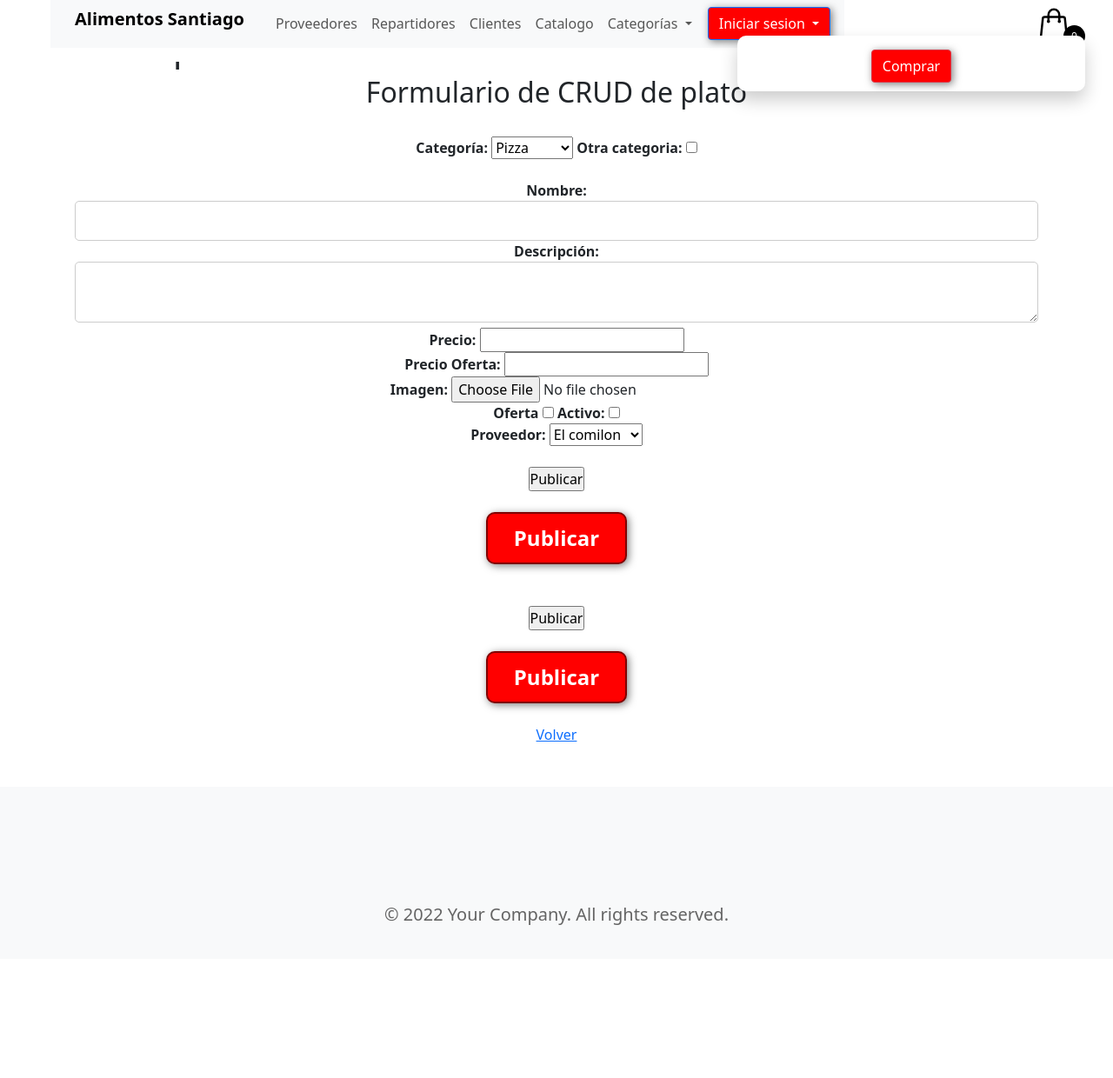
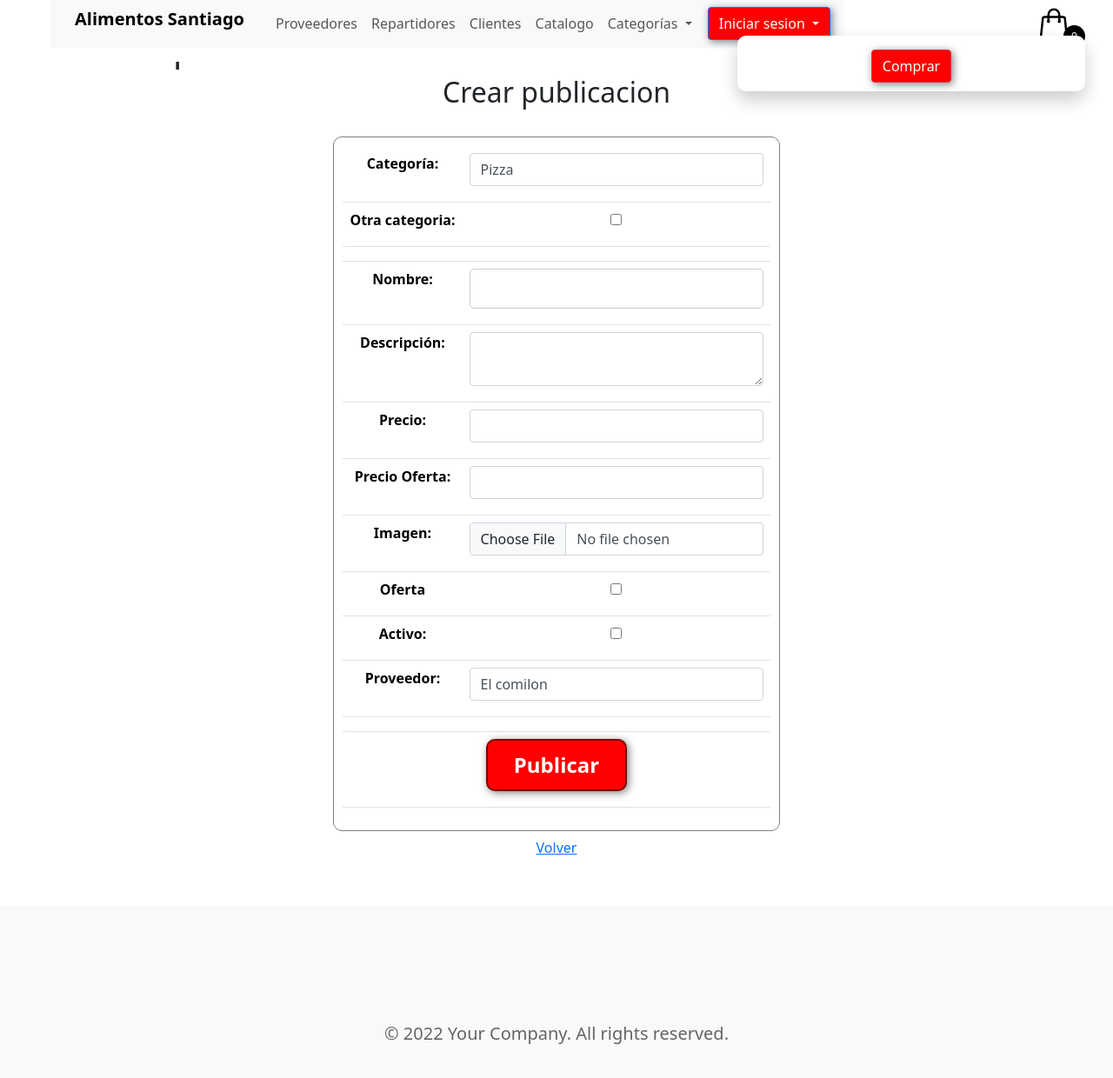
Before and after one commit to DanGodfray/1-AlimentosSantiago, a Django app: page /registrarPlato in a window 1280 px wide. Shown: the part 17-1257 px from the top of the page at 87% size. Before the commit the page ends 1081 px from the top, so only its background shows below. Run offline with Django 5.2, Linux system fonts and the light colour scheme; data comes from the database, SQL or seed files in the repository; some libraries are stand-ins or nearby versions.

Commit message:
se corrige lasubida de fotos en la publicacion

```diff
--- a/usuarios/templates/usuarios/plato_add.html
+++ b/usuarios/templates/usuarios/plato_add.html
@@ -6,17 +6,22 @@
 {% block container %}
 <h1>Crear publicacion</h1>
 
-<div style="text-align: center">
-    <h2>Formulario de CRUD de plato</h2><br>
-    <form enctype="multipart/form-data" action="registrarPlato" method="POST">
+<div style="text-align: center" class="col-md-12">
+    <div style="display: flex; flex-direction: column; align-items: center;">
+        <h2>Crear publicacion</h2><br>
+        <form enctype="multipart/form-data" action="registrarPlato" method="POST" style="border-radius: 10px;border: 1px solid grey; padding: 10px; col-md-12">
             <!--token de seguridad obligatorio para el traslado de datos-->
             {% csrf_token %}
 
-        <label id="categoria2" for="categoria">Categoría:</label>
-        <select id="categoria" name="categoria" value="" required>
-
+            <div style="display: flex; flex-direction: column; align-items: flex-start;">
+                <table class="table">
+                    <tr>
+                        <td>
+                            <label id="categoria2" for="categoria" style="margin-bottom: 10px;">Categoría:</label>
+                        </td>
+                        <td>
+                            <select id="categoria" name="categoria" value="" required class="form-control" style="margin-bottom: 10px;">
                                 {% for categoria in listaCategorias %}
-
                                     {% if categoria.nom_categoria == listaPlatos.id_plato.nom_plato %}
                                         <option  value="{{categoria.nom_categoria}}" selected>{{categoria.nom_categoria}}</option>
                                     {% else %}
@@ -24,77 +29,116 @@
                                     {% endif %}
                                 {% endfor %}
                             </select>
-
-        <label for="categoria">Otra categoria:</label>
-        <input type="checkbox" id="categoria-checkbox" name="categoriaCheck">
-        <br>
-
-        <label id="otracat2" for="otracat">Nombre Categoria:</label>
+                        </td>
+                    </tr>
+                    <tr>
+                        <td>
+                            <label for="categoria" style="margin-bottom: 10px;">Otra categoria:</label>
+                        </td>
+                        <td>
+                            <input type="checkbox" id="categoria-checkbox" name="categoriaCheck" style="margin-bottom: 10px;">
+                        </td>
+                    </tr>
+                    <tr>
+                        <td>
+                            <label id="otracat2" for="otracat" style="margin-bottom: 10px;">Nombre Categoria:</label>
+                        </td>
+                        <td>
                             {% for categoria in listaCategorias  %}
-        <input type="text" id="otracat" name="categoria" value="{{categoria.nom_categoria}}" required>
+                                <input type="text" id="otracat" name="categoria" value="{{categoria.nom_categoria}}" required class="form-control" style="margin-bottom: 10px;">
                             {% endfor %}
-        <br>
-
-        <label for="nombre">Nombre:</label>
-        <input type="text" name="nombre"  >
-        <br>
-
-        <label for="descripcion">Descripción:</label>
-        <textarea name="descripcion"></textarea>
-        <br>
-
-        <label for="precio">Precio:</label>
-        <input type="number" name="precio" id="precio" required>
-        <br>
-
-        <label for="oferta">Precio Oferta:</label>
-        <input type="number" name="oferta" id="oferta">
-        <br>
-
-        <label for="foto">Imagen:</label>
-        <input type="file" name="imagen" id="imagen" required>
-        <br>
-
-        <label for="descuento_activo">Oferta</label>
-        <input type="checkbox" name="descuento_activo">
-
-        <label for="disponible">Activo:</label>
-        <input type="checkbox" name="plato_activo">
-        <br>
-
-        <label id="proveedor" for="proveedor">Proveedor:</label>
-        <select id="proveedor" name="proveedor" value="" required>
+                        </td>
+                    </tr>
+                    <tr>
+                        <td>
+                            <label for="nombre" style="margin-bottom: 10px;">Nombre:</label>
+                        </td>
+                        <td>
+                            <input type="text" name="nombre" class="form-control" style="margin-bottom: 10px;">
+                        </td>
+                    </tr>
+                    <tr>
+                        <td>
+                            <label for="descripcion" style="margin-bottom: 10px;">Descripción:</label>
+                        </td>
+                        <td>
+                            <textarea name="descripcion" class="form-control" style="margin-bottom: 10px;"></textarea>
+                        </td>
+                    </tr>
+                    <tr>
+                        <td>
+                            <label for="precio" style="margin-bottom: 10px;">Precio:</label>
+                        </td>
+                        <td>
+                            <input type="number" name="precio" id="precio" required class="form-control" style="margin-bottom: 10px;">
+                        </td>
+                    </tr>
+                    <tr>
+                        <td>
+                            <label for="oferta" style="margin-bottom: 10px;">Precio Oferta:</label>
+                        </td>
+                        <td>
+                            <input type="number" name="oferta" id="oferta" class="form-control" style="margin-bottom: 10px;">
+                        </td>
+                    </tr>
+                    <tr>
+                        <td>
+                            <label for="foto" style="margin-bottom: 10px;">Imagen:</label>
+                        </td>
+                        <td>
+                            <input type="file" name="foto" id="imagen" required class="form-control" style="margin-bottom: 10px;">
+                        </td>
+                    </tr>
+                    <tr>
+                        <td>
+                            <label for="descuento_activo" style="margin-bottom: 10px;">Oferta</label>
+                        </td>
+                        <td>
+                            <input type="checkbox" name="descuento_activo" style="margin-bottom: 10px;">
+                        </td>
+                    </tr>
+                    <tr>
+                        <td>
+                            <label for="disponible" style="margin-bottom: 10px;">Activo:</label>
+                        </td>
+                        <td>
+                            <input type="checkbox" name="plato_activo" style="margin-bottom: 10px;">
+                        </td>
+                    </tr>
+                    <tr>
+                        <td>
+                            <label id="proveedor" for="proveedor" style="margin-bottom: 10px;">Proveedor:</label>
+                        </td>
+                        <td>
+                            <select id="proveedor" name="proveedor" value="" required class="form-control" style="margin-bottom: 10px;">
                                 {% for proveedor in listaProveedores %}
-
                                     <option value="{{proveedor.nombre_proveedor}}">{{proveedor.nombre_proveedor}}</option>
-
                                 {% endfor %}
                             </select>
-
-        <div id="idMensajes"><!--ESTE DIV SE UTILIZA PARA MOSTRAR MENSAJES DE ERROR O EXITO MEDIANTE EL id="idMensajes"-->
+                        </td>
+                    </tr>
+                    <tr>
+                        <td colspan="2">
+                            <div id="idMensajes" style="margin-bottom: 10px;"><!--ESTE DIV SE UTILIZA PARA MOSTRAR MENSAJES DE ERROR O EXITO MEDIANTE EL id="idMensajes"-->
                                 {% if mensaje %}
                                     {{mensaje}}
                                 {% endif %}
                             </div>
+                        </td>
+                    </tr>
+                    <tr>
+                        <td colspan="2">
+                            <button type="submit" name="opcion" class="btn btn-secondary" style="margin-bottom: 10px;">Publicar</button>
+                        </td>
+                    </tr>
+                </table>
+            </div>
 
-        <br>
-        <br>
-        <input type="submit" name="opcion" value="Publicar">
-        <br>
-        <br>
-        <button type="submit" name="opcion">Publicar</button>
-        <br>
         </form>
-    <br>
-    <input type="submit" name="opcion" value="Publicar">
-    <br>
-    <br>
-    <button type="submit" name="opcion" >Publicar</button>
-    <br>
 
-    <a href="{% url 'proveedor' %}">Volver</a>
-    <br>
+        <a href="{% url 'proveedor' %}" class="btn btn-link">Volver</a>
 
+    </div>
 </div>
 
 <script>
--- a/usuarios/views.py
+++ b/usuarios/views.py
@@ -5,6 +5,7 @@ from .models import Proveedor, Venta
 from django.core.paginator import Paginator
 from django.contrib import messages
 from datetime import date
+from django.core.files.storage import FileSystemStorage
 
 # Create your views here.
 
@@ -23,6 +24,7 @@ def perfilProveedores(request):
     plato = Plato.objects.all()
     categoria = Categoria.objects.all()
     proveedor = Proveedor.objects.all()
+
 
     for p in plato:
         print(f'p.foto_plato: {p.foto_plato}')
@@ -122,17 +124,26 @@ def registrarPlato(request):
             #se obtiene el id de la categoria seleccionada
             objetoCategoria = Categoria.objects.get(nom_categoria=categoria)
 
-            #se crea un nuevo plato
-            objetoPublicacion = Plato(id_categoria=objetoCategoria,
-                        nom_plato=nombre,
-                        descripcion_plato=descripcion,
-                        precio_plato=precio,
-                        oferta_plato=oferta,
-                        foto_plato=foto,
-                        fecha_publicacion=fecha,
-                        descuento_activo=descuento,
-                        plato_activo=plato_activo,
-                        id_proveedor=objetoProveedor)
+            if foto:
+                fs = FileSystemStorage()
+                filename = fs.save(foto.name, foto)
+                uploaded_file_url = fs.url(filename)
+            else:
+                uploaded_file_url = None
+
+            #se crea el objeto plato
+            objetoPublicacion = Plato(
+                id_categoria=objetoCategoria,
+                nom_plato=nombre,
+                descripcion_plato=descripcion,
+                precio_plato=precio,
+                oferta_plato=oferta,
+                foto_plato=foto if uploaded_file_url else None,
+                fecha_publicacion=fecha,
+                descuento_activo=descuento,
+                plato_activo=plato_activo,
+                id_proveedor=objetoProveedor
+            )
 
             objetoPublicacion.save()
             context = {"mensaje":"Plato registrado correctamente"}
@@ -167,8 +178,6 @@ def eliminarPlato(request, pkplato):
         redirect('proveedor', context)
         return render(request, 'usuarios/proveedor.html', context)
 
-
-
     except Exception as e:
         print(e)
         plato = Plato.objects.all()
```
Lines whose indentation alone changed are shown as unchanged.
